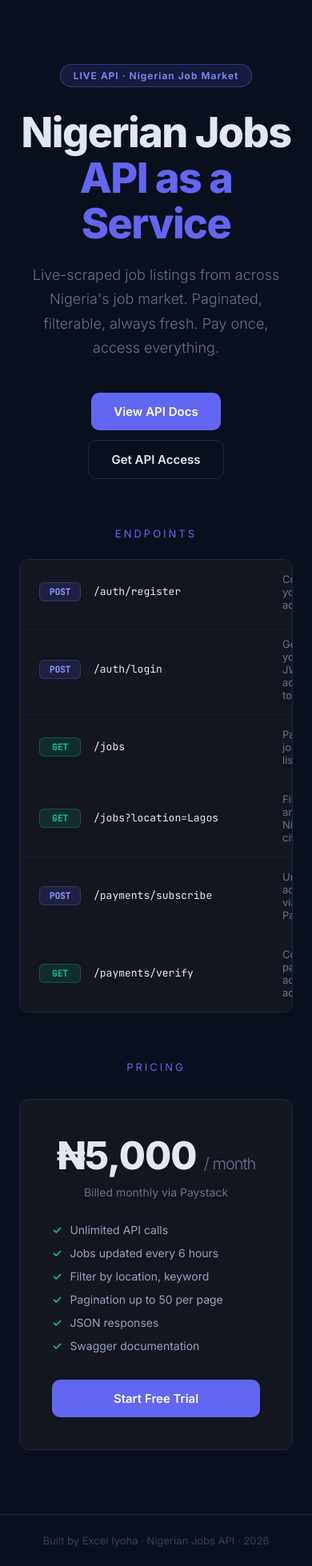
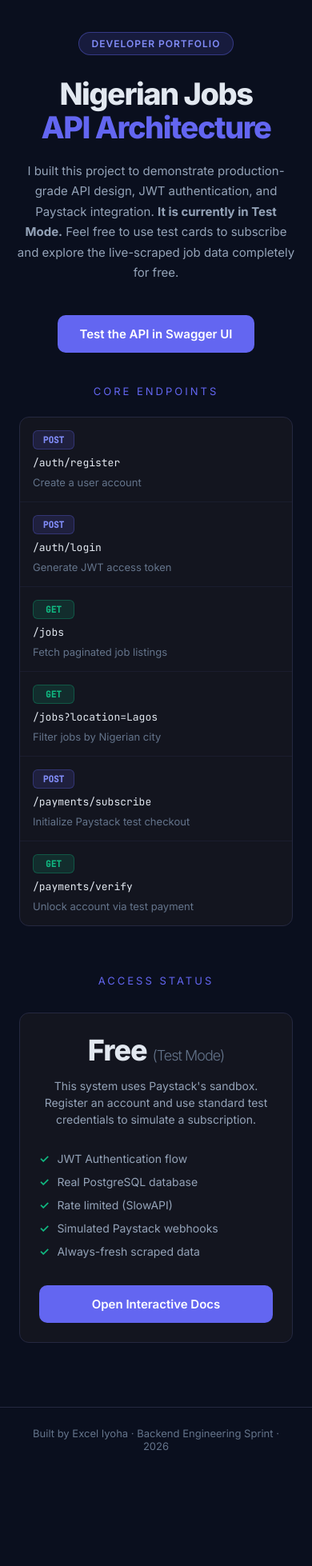
Before and after one commit to exceliyoha53/nigerian-jobs-api, a Python web app: template app/templates/landing.html in a window 390 px wide. Shown: the whole page at 80% size. After the commit the page ends 1813 px from the top, so only its background shows below. Run offline with Jinja, Linux system fonts and the light colour scheme; the template is opened without the code that fills it, so the values that code supplies are empty.

Commit message:
fix(ui): edit landing page for mobile responsiveness and redirec all buttons to docs

```diff
--- a/app/templates/landing.html
+++ b/app/templates/landing.html
@@ -3,7 +3,7 @@
 <head>
 <meta charset="UTF-8">
 <meta name="viewport" content="width=device-width, initial-scale=1.0">
-<title>Nigerian Jobs API</title>
+<title>Nigerian Jobs API | Portfolio Project</title>
 <link href="https://fonts.googleapis.com/css2?family=Inter:wght@300;400;600;700;800&family=JetBrains+Mono:wght@400;500&display=swap" rel="stylesheet">
 <style>
 * { margin:0; padding:0; box-sizing:border-box; }
@@ -40,12 +40,12 @@ h1 {
 }
 h1 span { color: #6366f1; }
 .sub {
-    font-size: 18px;
-    color: #64748b;
-    max-width: 500px;
+    font-size: 16px;
+    color: #94a3b8;
+    max-width: 600px;
     margin: 0 auto 40px;
     line-height: 1.7;
-    font-weight: 300;
+    font-weight: 400;
 }
 .actions {
     display: flex;
@@ -64,18 +64,6 @@ h1 span { color: #6366f1; }
     transition: all 0.2s;
 }
 .btn-primary:hover { background: #4f46e5; transform: translateY(-1px); }
-.btn-outline {
-    background: transparent;
-    color: #e2e8f0;
-    border: 1px solid #252840;
-    padding: 14px 28px;
-    border-radius: 10px;
-    font-weight: 600;
-    font-size: 15px;
-    text-decoration: none;
-    transition: all 0.2s;
-}
-.btn-outline:hover { border-color: #6366f1; color: #818cf8; }
 .endpoints {
     max-width: 800px;
     margin: 0 auto;
@@ -133,12 +121,12 @@ h1 span { color: #6366f1; }
     border-radius: 12px;
     padding: 40px;
     display: inline-block;
-    max-width: 360px;
+    max-width: 380px;
     width: 100%;
 }
-.price { font-size: 48px; font-weight: 800; color: #e2e8f0; letter-spacing: -1px; }
-.price span { font-size: 20px; color: #64748b; font-weight: 300; }
-.price-sub { color: #64748b; font-size: 14px; margin: 8px 0 24px; }
+.price { font-size: 42px; font-weight: 800; color: #e2e8f0; letter-spacing: -1px; }
+.price span { font-size: 18px; color: #64748b; font-weight: 300; }
+.price-sub { color: #94a3b8; font-size: 14px; margin: 12px 0 24px; line-height: 1.5; }
 .feature-list { text-align: left; margin-bottom: 28px; }
 .feature {
     display: flex;
@@ -154,81 +142,90 @@ footer {
     padding: 24px;
     text-align: center;
     font-size: 13px;
-    color: #374151;
+    color: #64748b;
+}
+
+/* Mobile Responsiveness for Android/iOS */
+@media (max-width: 600px) {
+    .hero { padding: 40px 20px; }
+    h1 { font-size: 38px; }
+    .sub { font-size: 15px; }
+    .endpoint { flex-direction: column; align-items: flex-start; gap: 8px; padding: 16px; }
+    .path { min-width: auto; word-break: break-all; }
+    .price-card { padding: 24px; }
+    .price { font-size: 36px; }
 }
 </style>
 </head>
 <body>
 
 <div class="hero">
-    <div class="badge">LIVE API · Nigerian Job Market</div>
-    <h1>Nigerian Jobs<br><span>API as a Service</span></h1>
+    <div class="badge">DEVELOPER PORTFOLIO</div>
+    <h1>Nigerian Jobs<br><span>API Architecture</span></h1>
     <p class="sub">
-        Live-scraped job listings from across Nigeria's job market.
-        Paginated, filterable, always fresh. Pay once, access everything.
+        I built this project to demonstrate production-grade API design, JWT authentication, and Paystack integration.
+        <strong>It is currently in Test Mode.</strong> Feel free to use test cards to subscribe and explore the live-scraped job data completely for free.
     </p>
     <div class="actions">
-        <a href="/docs" class="btn-primary">View API Docs</a>
-        <a href="/auth/register" class="btn-outline">Get API Access</a>
+        <a href="/docs" class="btn-primary">Test the API in Swagger UI</a>
     </div>
 </div>
 
 <div class="endpoints">
-    <div class="section-title">Endpoints</div>
+    <div class="section-title">Core Endpoints</div>
     <div class="endpoint-list">
         <div class="endpoint">
             <span class="method post">POST</span>
             <span class="path">/auth/register</span>
-            <span class="desc">Create your account</span>
+            <span class="desc">Create a user account</span>
         </div>
         <div class="endpoint">
             <span class="method post">POST</span>
             <span class="path">/auth/login</span>
-            <span class="desc">Get your JWT access token</span>
+            <span class="desc">Generate JWT access token</span>
         </div>
         <div class="endpoint">
             <span class="method get">GET</span>
             <span class="path">/jobs</span>
-            <span class="desc">Paginated job listings</span>
+            <span class="desc">Fetch paginated job listings</span>
         </div>
         <div class="endpoint">
             <span class="method get">GET</span>
             <span class="path">/jobs?location=Lagos</span>
-            <span class="desc">Filter by any Nigerian city</span>
+            <span class="desc">Filter jobs by Nigerian city</span>
         </div>
         <div class="endpoint">
             <span class="method post">POST</span>
             <span class="path">/payments/subscribe</span>
-            <span class="desc">Unlock access via Paystack</span>
+            <span class="desc">Initialize Paystack test checkout</span>
         </div>
         <div class="endpoint">
             <span class="method get">GET</span>
             <span class="path">/payments/verify</span>
-            <span class="desc">Confirm payment, activate access</span>
+            <span class="desc">Unlock account via test payment</span>
         </div>
     </div>
 </div>
 
 <div class="pricing">
-    <div class="section-title" style="margin-bottom:32px">Pricing</div>
+    <div class="section-title" style="margin-bottom:32px">Access Status</div>
     <div class="price-card">
-        <div class="price">₦5,000 <span>/ month</span></div>
-        <div class="price-sub">Billed monthly via Paystack</div>
+        <div class="price">Free <span>(Test Mode)</span></div>
+        <div class="price-sub">This system uses Paystack's sandbox. Register an account and use standard test credentials to simulate a subscription.</div>
         <div class="feature-list">
-            <div class="feature">Unlimited API calls</div>
-            <div class="feature">Jobs updated every 6 hours</div>
-            <div class="feature">Filter by location, keyword</div>
-            <div class="feature">Pagination up to 50 per page</div>
-            <div class="feature">JSON responses</div>
-            <div class="feature">Swagger documentation</div>
+            <div class="feature">JWT Authentication flow</div>
+            <div class="feature">Real PostgreSQL database</div>
+            <div class="feature">Rate limited (SlowAPI)</div>
+            <div class="feature">Simulated Paystack webhooks</div>
+            <div class="feature">Always-fresh scraped data</div>
         </div>
-        <a href="/auth/register" class="btn-primary" style="display:block;text-align:center">
-            Start Free Trial
+        <a href="/docs" class="btn-primary" style="display:block;text-align:center">
+            Open Interactive Docs
         </a>
     </div>
 </div>
 
-<footer>Built by Excel Iyoha · Nigerian Jobs API · 2026</footer>
+<footer>Built by Excel Iyoha · Backend Engineering Sprint · 2026</footer>
 
 </body>
 </html>
```
